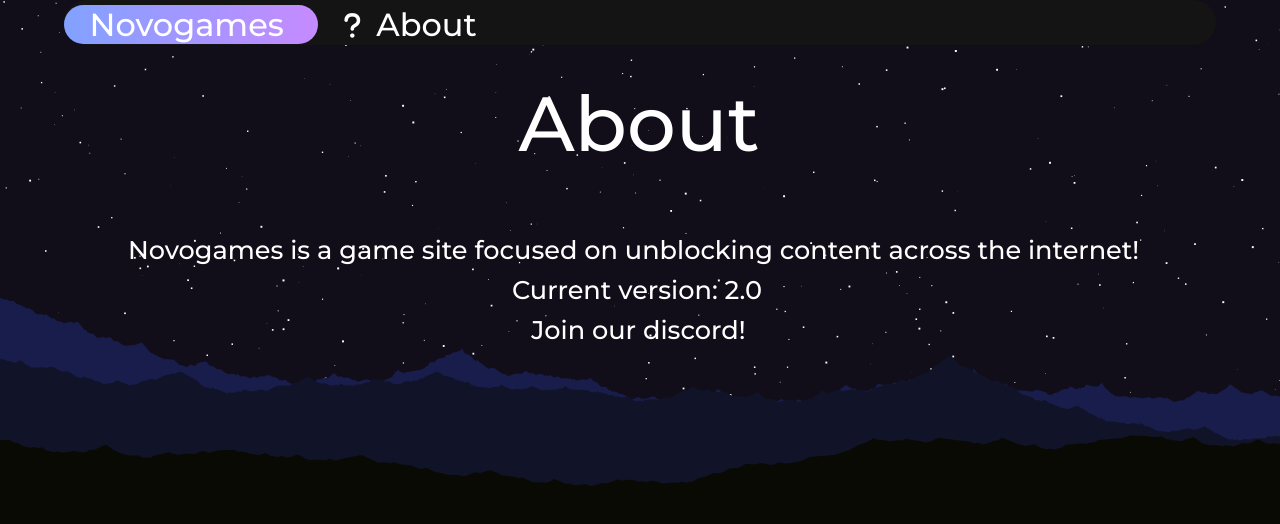
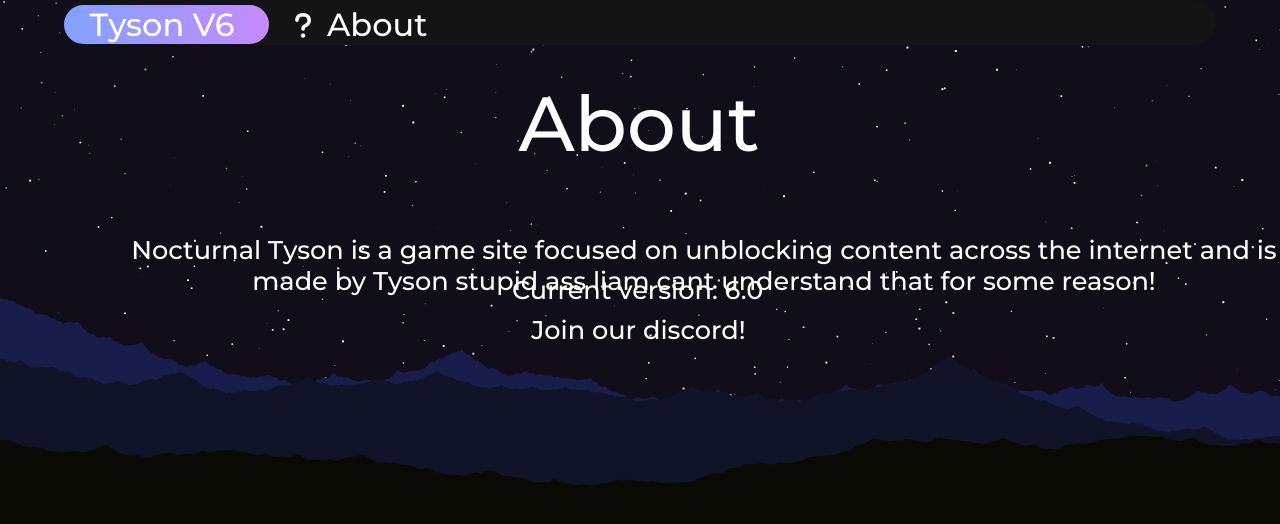
Before and after one commit to leopardfr/Novogames-2.0, a website: page public/about.html in a window 1280 px wide. Drawn offline with Linux system fonts and the light colour scheme.

Commit message:
Update about.html

```diff
--- a/public/about.html
+++ b/public/about.html
@@ -14,15 +14,15 @@
     <body>
 
         <div id="homepage">
-            <p id="textBarText" style="top:26vh; left:10vw;"> Novogames is a game site focused on unblocking content across the internet!</p>
-            <p id="textBarText" style="top:31vh; left:40vw;"> Current version: 2.0 </p>
+            <p id="textBarText" style="top:26vh; left:10vw;"> Nocturnal Tyson is a game site focused on unblocking content across the internet and is made by Tyson stupid ass liam cant understand that for some reason!</p>
+            <p id="textBarText" style="top:31vh; left:40vw;"> Current version: 6.0 </p>
             <p id="textBarText" style="top:36vh; left:41.5vw;"> Join our <a href="https://example.com">discord</a>!</p>
-            <title> Novogames 2.0 </title>
+            <title> Tyson V6 </title>
             <link rel="icon" type="image/x-icon" href="favicon.ico">
 
             <div id="navagationBar">
 
-                <p1 id="ng"><a href="index.html"> Novogames </a></p1>
+                <p1 id="ng"><a href="index.html"> Tyson V6 </a></p1>
 
                 <p1></p1>
 
```
